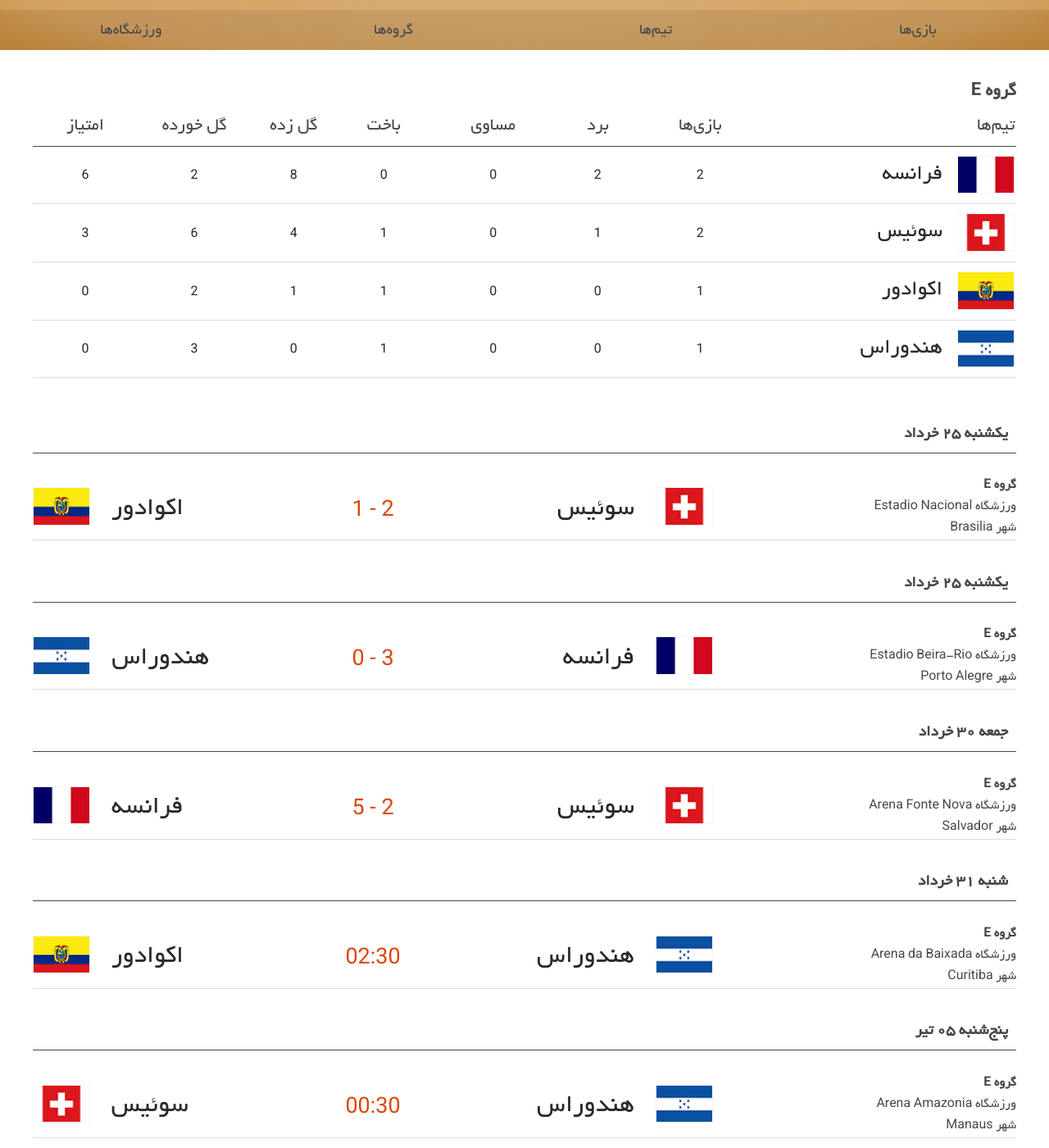
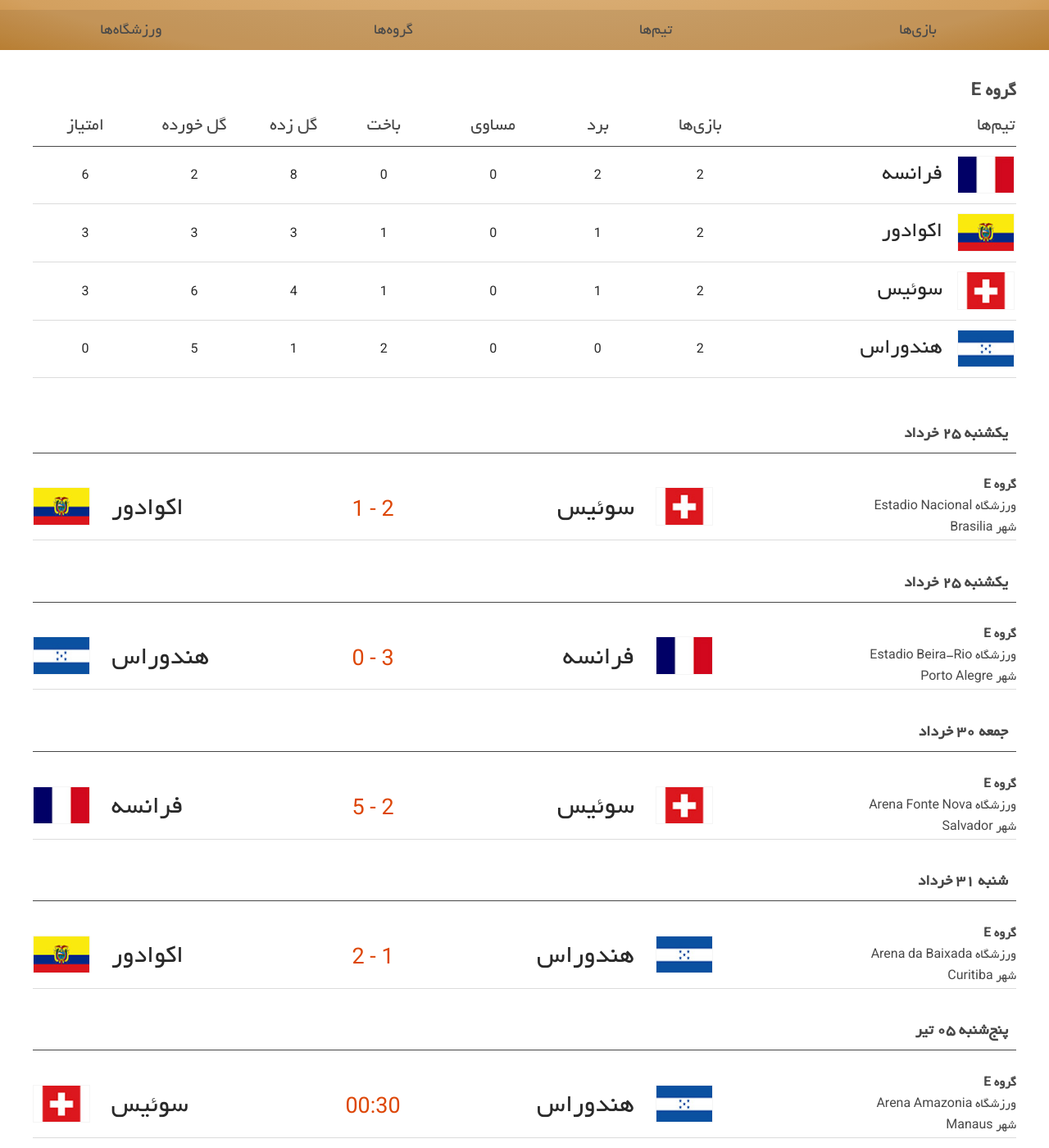
Before and after one commit to HosseinKarami/fifawc, a Jekyll site: the page built from groups/E/index.html, in a window 1280 px wide and 1400 px high, scrolled down 242 px. Shown: the whole window at 82% size. Built offline with Jekyll 4.4.1, drawn with Linux system fonts in a browser that asks for light colours; comment, search, counter and statistics services are not loaded.

Commit message:
HON Vs ECU

```diff
--- a/_data/groups.yml
+++ b/_data/groups.yml
@@ -165,6 +165,15 @@
     GF: "8"
     GA: "2"
     points: "6"
+  - team: اکوادور
+    flag: assets/img/flags/ecu.png
+    played: "2"
+    won: "1"
+    draw: "0"
+    lost: "1"
+    GF: "3"
+    GA: "3"
+    points: "3"
   - team: سوئیس
     flag: assets/img/flags/sui.png
     played: "2"
@@ -174,23 +183,14 @@
     GF: "4"
     GA: "6"
     points: "3"
-  - team: اکوادور
-    flag: assets/img/flags/ecu.png
-    played: "1"
+  - team: هندوراس
+    flag: assets/img/flags/hon.png
+    played: "2"
     won: "0"
     draw: "0"
-    lost: "1"
+    lost: "2"
     GF: "1"
-    GA: "2"
-    points: "0"
-  - team: هندوراس
-    flag: assets/img/flags/hon.png
-    played: "1"
-    won: "0"
-    draw: "0"
-    lost: "1"
-    GF: "0"
-    GA: "3"
+    GA: "5"
     points: "0"
 
 - group: F
```
Also changed, not shown: _data/matches.yml (+6 -6 lines).
